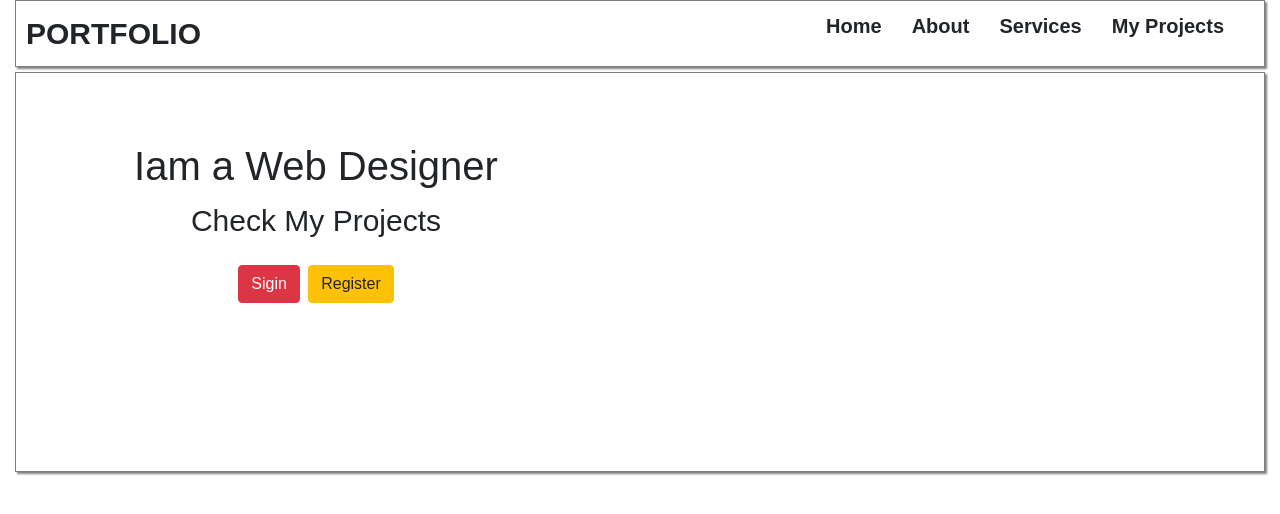
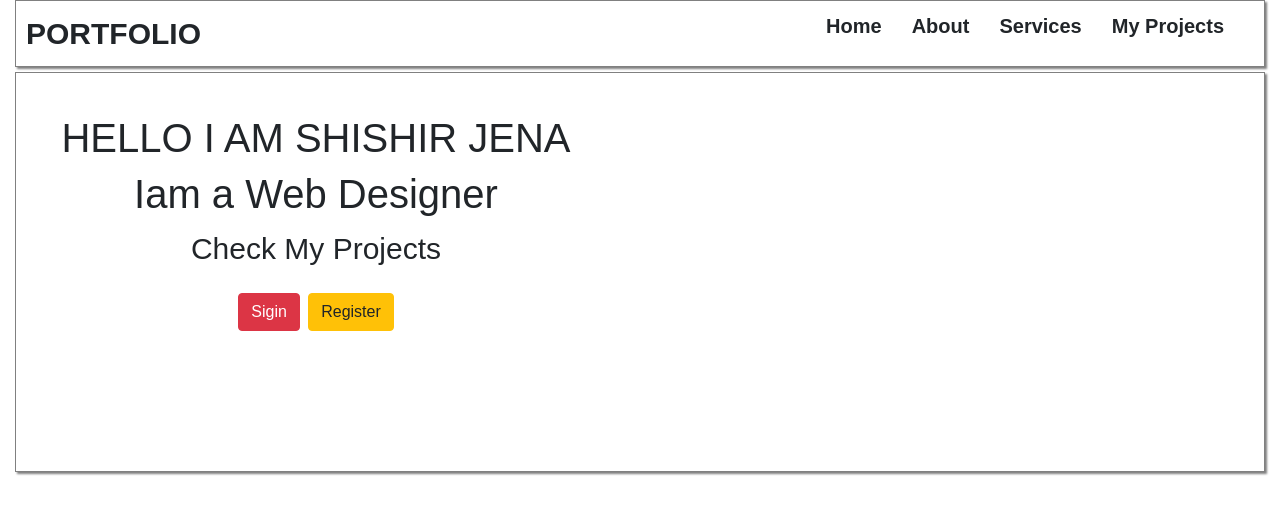
Before and after one commit to shishir-jena12/protofolio, a plain HTML site: page index.html in a window 1280 px wide. Drawn offline with nearby package versions, Linux system fonts and the light colour scheme.

Commit message:
2nd relase

```diff
--- a/index.html
+++ b/index.html
@@ -64,6 +64,7 @@
     <div class="banner">
        <div class="side-panel">
          <div>
+            <h1>HELLO I AM SHISHIR JENA</h1>
             <h1>Iam a Web Designer</h1>
             <p>Check My Projects</p>
             <div>
```
